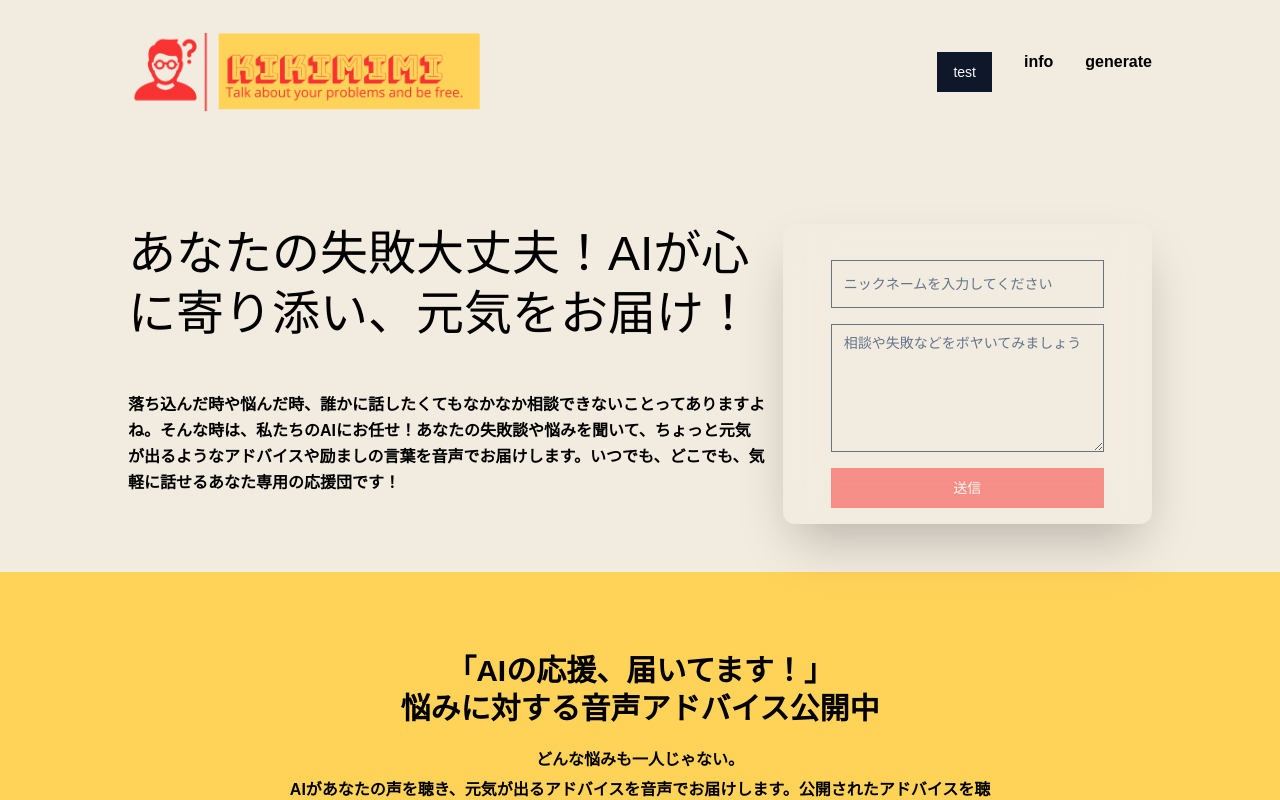
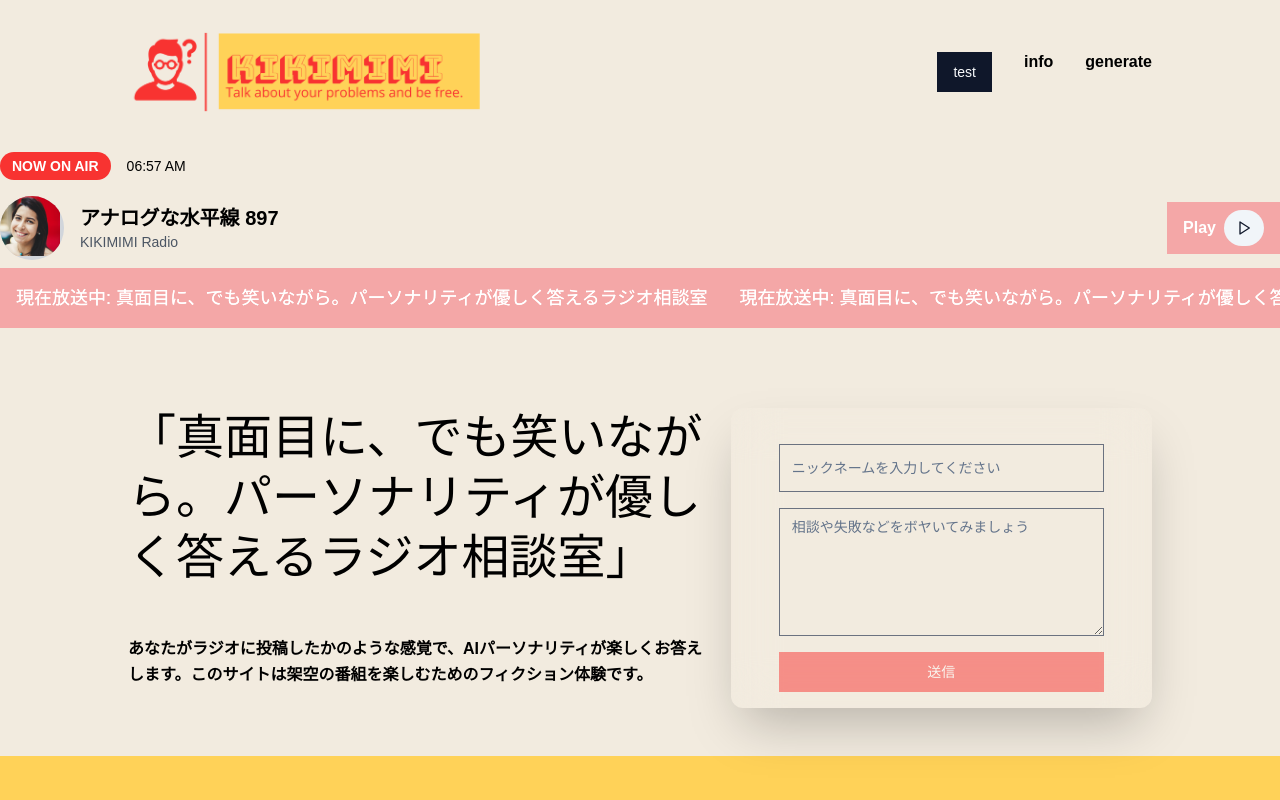
Before and after one commit to manjutabetai/rakugo, a Next.js app: page / in a window 1280 px wide. Shown: the top 800 px of the page. Built offline with nearby package versions, Linux system fonts and the light colour scheme; no server answers; the database is empty; a web font is replaced by a local one.

Commit message:
RadioHeader:ラジオ再生ボタン作成途中

```diff
--- a/app/page.tsx
+++ b/app/page.tsx
@@ -8,6 +8,7 @@ import ColorfulSpinner from "@/components/Loading";
 import Header from "@/components/Header";
 import { Card } from "@/components/ui/card";
 import PostFeed from "@/components/PostFeed";
+import RadioHeader from "@/components/RadioHeader";
 
 interface IsPlayContextType {
   isPlay: boolean;
@@ -45,6 +46,7 @@ export default function Home() {
         }}
       >
         <Header />
+        <RadioHeader />
 
         <Suspense fallback={<ColorfulSpinner />}>
           {/* 上部 */}
@@ -56,13 +58,13 @@ export default function Home() {
                   {/* h1 */}
                   <div>
                     <h1 className="text-5xl mb-12 leading-tight ">
-                      あなたの失敗大丈夫！AIが心に寄り添い、元気をお届け！
+                      「真面目に、でも笑いながら。パーソナリティが優しく答えるラジオ相談室」
                     </h1>
                   </div>
                   {/* パラグラフ */}
                   <div>
                     <p className="leading-relaxed font-bold my-0">
-                      落ち込んだ時や悩んだ時、誰かに話したくてもなかなか相談できないことってありますよね。そんな時は、私たちのAIにお任せ！あなたの失敗談や悩みを聞いて、ちょっと元気が出るようなアドバイスや励ましの言葉を音声でお届けします。いつでも、どこでも、気軽に話せるあなた専用の応援団です！
+                      あなたがラジオに投稿したかのような感覚で、AIパーソナリティが楽しくお答えします。このサイトは架空の番組を楽しむためのフィクション体験です。
                     </p>
                   </div>
                 </div>
--- a/components/InteractiveCard.tsx
+++ b/components/InteractiveCard.tsx
@@ -1,80 +1,43 @@
 "use client";
 
-import { useState } from "react";
-import { X } from "lucide-react";
-import { motion, AnimatePresence } from "framer-motion";
+import { useContext, useState } from "react";
 import { Button } from "@/components/ui/button";
 import { Post } from "@/types/Post";
-
+import PostPlayer from "./PostPlayer";
+import { IsPlayContext } from "@/app/page";
 type Props = {
   posts: Post[];
 };
 
 export default function InteractiveCards({ posts }: Props) {
   const [selectedCard, setSelectedCard] = useState<number | null>(null);
+  const { isPlay, setIsPlay } = useContext(IsPlayContext);
 
   const handleCardClick = (id: number) => {
     setSelectedCard(id);
   };
 
-  const handleClose = () => {
+  const handleClose = (e: React.MouseEvent) => {
+    e.stopPropagation();
     setSelectedCard(null);
+    setIsPlay(false);
   };
 
   return (
-    <div className="relative min-h-screen p-8 bg-gray-100">
-      <div className="grid grid-cols-2 gap-4 sm:grid-cols-4">
-        <AnimatePresence>
-          {posts.map((post) => (
-            <motion.div
-              key={post.id}
-              layout
-              initial={{ opacity: 0, scale: 0.8 }}
-              animate={{
-                opacity:
-                  selectedCard === null || selectedCard === post.id ? 1 : 0.5,
-                scale: selectedCard === post.id ? 1.1 : 1,
-                transition: { duration: 0.3 },
-              }}
-              exit={{ opacity: 0, scale: 0.8 }}
-              className={`cursor-pointer bg-white rounded-lg shadow-md overflow-hidden ${
-                selectedCard === post.id
-                  ? "fixed inset-0 m-auto z-50 w-4/5 h-3/5 max-w-2xl max-h-96"
-                  : "h-48"
-              }`}
-              onClick={() => handleCardClick(post.id)}
-            >
-              <div className="p-4">
-                <h2 className="text-xl font-bold mb-2">{post.input_value}</h2>
-                <p>{post.prompt}</p>
-              </div>
-            </motion.div>
-          ))}
-        </AnimatePresence>
+    <div className="relative min-h-full w-full p-8 bg-customYellow">
+      <div className="grid grid-cols-2 gap-4 sm:grid-cols-3">
+        {posts.map((post) => (
+          <div
+            className="flex justify-between items-center bg-customWhite p-4 relative"
+            style={{ borderRadius: "10px" }}
+          >
+            <h1>{post.input_value.substring(0, 30)} ...</h1>
+            <div className="absolute bottom-0 right-0">
+              <PostPlayer post={post} />
+            </div>
+          </div>
+        ))}
       </div>
-      <AnimatePresence>
-        {selectedCard !== null && (
-          <motion.div
-            initial={{ opacity: 0 }}
-            animate={{ opacity: 1 }}
-            exit={{ opacity: 0 }}
-            transition={{ duration: 0.2 }}
-          >
-            <Button
-              className="fixed top-4 right-4 z-50"
-              variant="outline"
-              size="icon"
-              onClick={handleClose}
-            >
-              <X className="h-4 w-4" />
-            </Button>
-            <div
-              className="fixed inset-0 bg-black bg-opacity-50 z-40"
-              onClick={handleClose}
-            ></div>
-          </motion.div>
-        )}
-      </AnimatePresence>
     </div>
   );
 }
--- a/components/PostFeed.tsx
+++ b/components/PostFeed.tsx
@@ -18,6 +18,8 @@ const PostFeed = () => {
         const response = await axios.get("/api/spabase"); // 非同期処理を待つ
         setPosts(response.data); // データ部分をセット
         // postsが更新されたときにHowlインスタンスを更新
+
+        console.log(posts);
       } catch (error) {
         console.error("Error fetching data: ", error);
       }
--- a/components/PostPlayer.tsx
+++ b/components/PostPlayer.tsx
@@ -1,104 +1,93 @@
-// import { Play, Pause, Trash } from "lucide-react";
-// import { useContext, useEffect, useState } from "react";
-// import { IsPlayContext } from "@/app/page";
-// import { Howl, Howler } from "howler";
+import { Play, Pause, EyeOff } from "lucide-react";
+import { useContext, useEffect, useState } from "react";
+import { IsPlayContext } from "@/app/page";
+import { Howl, Howler } from "howler";
+import { Post } from "@/types/Post";
 
-// type Props ={
-//   soundUrl:string;
+type Props = {
+  post: Post;
+};
+const PostPlayer = ({ post }: Props) => {
+  const soundUrl = post.audio_url;
+  const [speechSoundRef, setSpeechSoundRef] = useState<Howl | null>(null);
+  const { isPlay, setIsPlay } = useContext(IsPlayContext);
 
-// }
-// const PostPlayer = ({soundUrl}:Props) => {
-//   const [speechSoundRef, setSpeechSoundRef] = useState<Howl | null>(null);
+  // 音声ファイルの削除
+  const handleDelete = () => {
+    console.log("音声ファイルが削除されました");
+  };
 
-//   // 音声ファイルの削除
-//   const handleDelete = () => {
-//     console.log("音声ファイルが削除されました");
-//   };
+  useEffect(() => {
+    // Howオブジェクト作成しrefに持たせる
+    if (soundUrl) {
+      const newSound = new Howl({
+        src: [soundUrl],
+        html5: true,
+        format: "mp3",
+        onload: () => {
+          console.log("音声ファイルが正常にロードされました");
+          // newSound.play(); //自動プレイ
+        },
+        onloaderror: (id, error) => {
+          console.error("音声のロード中にエラーが発生しました:", error);
+        },
+        onplayerror: (id, error) => {
+          console.error("音声の再生中にエラーが発生しました:", error);
+          newSound.play(); // 自動的に再試行
+        },
+        onend: () => {
+          console.log("音声の再生が終了しました");
+          setIsPlay(false);
+        },
+      });
+      setSpeechSoundRef(newSound);
+    }
+  }, [soundUrl]);
 
-//   useEffect(() => {
-//     if (soundUrl) {
-//       const newSound = new Howl({
-//         src: [soundUrl],
-//         html5: true,
-//         format: "mp3",
-//         onload: () => {
-//           console.log("音声ファイルが正常にロードされました");
-//           // newSound.play(); //自動プレイ
-//         },
-//         onloaderror: (id, error) => {
-//           console.error("音声のロード中にエラーが発生しました:", error);
-//         },
-//         onplayerror: (id, error) => {
-//           console.error("音声の再生中にエラーが発生しました:", error);
-//           newSound.play(); // 自動的に再試行
-//         },
-//         onend: () => {
-//           console.log("音声の再生が終了しました");
-//           setIsPlay(false);
-//         },
-//       });
-//       setSpeechSoundRef(newSound);
-//     }
-//   }, [soundUrl]);
+  const handleClick = () => {
+    if (soundUrl && speechSoundRef) {
+      if (speechSoundRef.playing()) {
+        speechSoundRef.pause();
+        setIsPlay(false);
+      } else {
+        speechSoundRef.play();
+        setIsPlay(true);
+      }
+    } else {
+      console.error("Howlでエラーが出ました");
+    }
+  };
 
-//   const handleClick = () => {
-//     if (soundUrl && speechSoundRef) {
-//       if (speechSoundRef.playing()) {
-//         speechSoundRef.pause();
-//         setIsPlay(false);
-//       } else {
-//         speechSoundRef.play();
-//         setIsPlay(true);
-//       }
-//     } else {
-//       console.error("Howlでエラーが出ました");
-//     }
-//   };
+  return (
+    <div className="flex items-center justify-center bg-transparent ">
+      {/* 再生・一時停止ボタン */}
+      <button
+        onClick={handleClick}
+        className="button p-2 rounded-full hover:shadow-inset transition-shadow duration-200 focus:outline-none  focus:ring-customYellow"
+        aria-label={isPlay ? "一時停止" : "再生"}
+      >
+        {speechSoundRef?.playing() ? (
+          <Pause
+            size={20}
+            strokeWidth={2}
+            className="text-[#c7c7c7] hover:text-customYellow"
+          />
+        ) : isPlay ? (
+          <EyeOff
+            size={20}
+            strokeWidth={3}
+            className="text-[#c7c7c7] hover:text-customYellow opacity-50 cursor-not-allowed" // 非活性化
+          />
+        ) : (
+          <Play
+            size={20}
+            strokeWidth={3}
+            className="text-[#c7c7c7] hover:text-customYellow"
+          />
+        )}
+      </button>
+    </div>
+  );
+};
 
-//   return (
-//     <div
-//       className="flex items-center justify-between bg-customWhite rounded-full p-2 w-40 mx-auto mt-8"
-//       style={{
-//         boxShadow: "inset 7px 7px 14px #c7c7c7, inset -7px -7px 14px #f8f8f8",
-//       }}
-//     >
-//       {/* 再生・一時停止ボタン */}
-//       <button
-//         onClick={handleClick}
-//         className="button p-2 rounded-full hover:shadow-inset transition-shadow duration-200 focus:outline-none focus:ring-2 focus:ring-customYellow"
-//         aria-label={isPlay ? "一時停止" : "再生"}
-//       >
-//         {isPlay ? (
-//           <Pause
-//             size={24}
-//             strokeWidth={2}
-//             className="text-[#c7c7c7] hover:text-customYellow"
-//           />
-//         ) : (
-//           <Play
-//             size={24}
-//             strokeWidth={2}
-//             className="text-[#c7c7c7] hover:text-customYellow"
-//           />
-//         )}
-//       </button>
-
-//       <div className="h-8 w-px bg-gray-300"></div>
-
-//       {/* 削除ボタン */}
-//       <button
-//         onClick={handleDelete}
-//         className="button p-2 rounded-full"
-//         aria-label="削除"
-//       >
-//         <Trash
-//           size={24}
-//           strokeWidth={2}
-//           className="text-[#c7c7c7] hover:text-customYellow"
-//         />
-//       </button>
-//     </div>
-//   );
-// };
-
-// export default PostPlayer;
+export default PostPlayer;
--- /dev/null
+++ b/components/RadioHeader.tsx
@@ -0,0 +1,115 @@
+import { useState, useEffect, useContext } from "react";
+import { Play, Pause } from "lucide-react";
+import { Button } from "@/components/ui/button";
+import Image from "next/image";
+import avatar from "@/public/avatar.jpg";
+import { IsPlayContext } from "@/app/page";
+export default function RadioHeader() {
+  const [currentTime, setCurrentTime] = useState(new Date());
+  const [speechSoundRef, setSpeechSoundRef] = useState<Howl | null>(null);
+  const { isPlay, setIsPlay } = useContext(IsPlayContext);
+
+  useEffect(() => {
+    const timer = setInterval(() => setCurrentTime(new Date()), 1000);
+    return () => clearInterval(timer);
+  }, []);
+
+  const handlePlay = () => {
+    const newSound = new Howl({
+      src: ["/271_long_BPM110.mp3"],
+      html5: true,
+      format: "mp3",
+
+      onload: () => {
+        console.log("音声ファイルが正常にロードされました");
+      },
+      onloaderror: (id, error) => {
+        console.error("音声のロード中にエラーが発生しました:", error);
+      },
+      onplayerror: (id, error) => {
+        console.error("音声の再生中にエラーが発生しました:", error);
+        newSound.play(); // 自動的に再試行
+      },
+      onend: () => {
+        console.log("音声の再生が終了しました");
+        setIsPlay(false);
+      },
+    });
+
+    setSpeechSoundRef(newSound);
+    speechSoundRef?.volume(0.5);
+    speechSoundRef?.play();
+    setIsPlay(true);
+  };
+
+  return (
+    <div className="w-full bg-customWhite ">
+      <div className="container mx-auto">
+        <div className="flex items-center justify-between py-2">
+          <div className="flex items-center space-x-4">
+            <div className="bg-customRed text-white px-3 py-1 rounded-full text-sm font-semibold">
+              NOW ON AIR
+            </div>
+            <div className="text-sm">
+              {currentTime.toLocaleTimeString([], {
+                hour: "2-digit",
+                minute: "2-digit",
+              })}
+            </div>
+          </div>
+        </div>
+        <div className="flex items-center space-x-4 py-2">
+          <div className="w-16 h-16 bg-gray-300 rounded-full overflow-hidden">
+            <Image src={avatar} alt="Album art" width={60} height={60} />
+          </div>
+          <div className="flex-grow">
+            <h2 className="text-xl font-semibold">アナログな水平線 897</h2>
+            <p className="text-sm text-gray-600">KIKIMIMI Radio</p>
+          </div>
+          <div className="flex items-center space-x-2">
+            <div className="bg-[#f4a7a7] text-white px-4 py-2 rounded-lg flex items-center space-x-2">
+              <span className="font-semibold">Play</span>
+              {isPlay ? (
+                <Button
+                  size="sm"
+                  variant="secondary"
+                  onClick={handlePlay}
+                  className="rounded-full"
+                >
+                  <Pause className="h-4 w-4" />
+                </Button>
+              ) : (
+                <Button
+                  size="sm"
+                  variant="secondary"
+                  onClick={handlePlay}
+                  className="rounded-full"
+                >
+                  <Play className="h-4 w-4" />
+                </Button>
+              )}
+            </div>
+          </div>
+        </div>
+        <div className="py-2 overflow-hidden bg-[#f4a7a7]">
+          <MarqueeText text="現在放送中: 真面目に、でも笑いながら。パーソナリティが優しく答えるラジオ相談室" />
+        </div>
+      </div>
+    </div>
+  );
+}
+
+function MarqueeText({ text }: { text: string }) {
+  return (
+    <div className="relative flex overflow-x-hidden">
+      <div className="animate-marquee whitespace-nowrap py-2">
+        <span className="text-lg text-white mx-4">{text}</span>
+        <span className="text-lg text-white mx-4">{text}</span>
+      </div>
+      <div className="absolute top-0 animate-marquee2 whitespace-nowrap py-2">
+        <span className="text-lg text-white mx-4">{text}</span>
+        <span className="text-lg text-white mx-4">{text}</span>
+      </div>
+    </div>
+  );
+}
```
Also changed, not shown: public/avatar.jpg (added), 1 other file (tests, documents, lock files or other folders).
